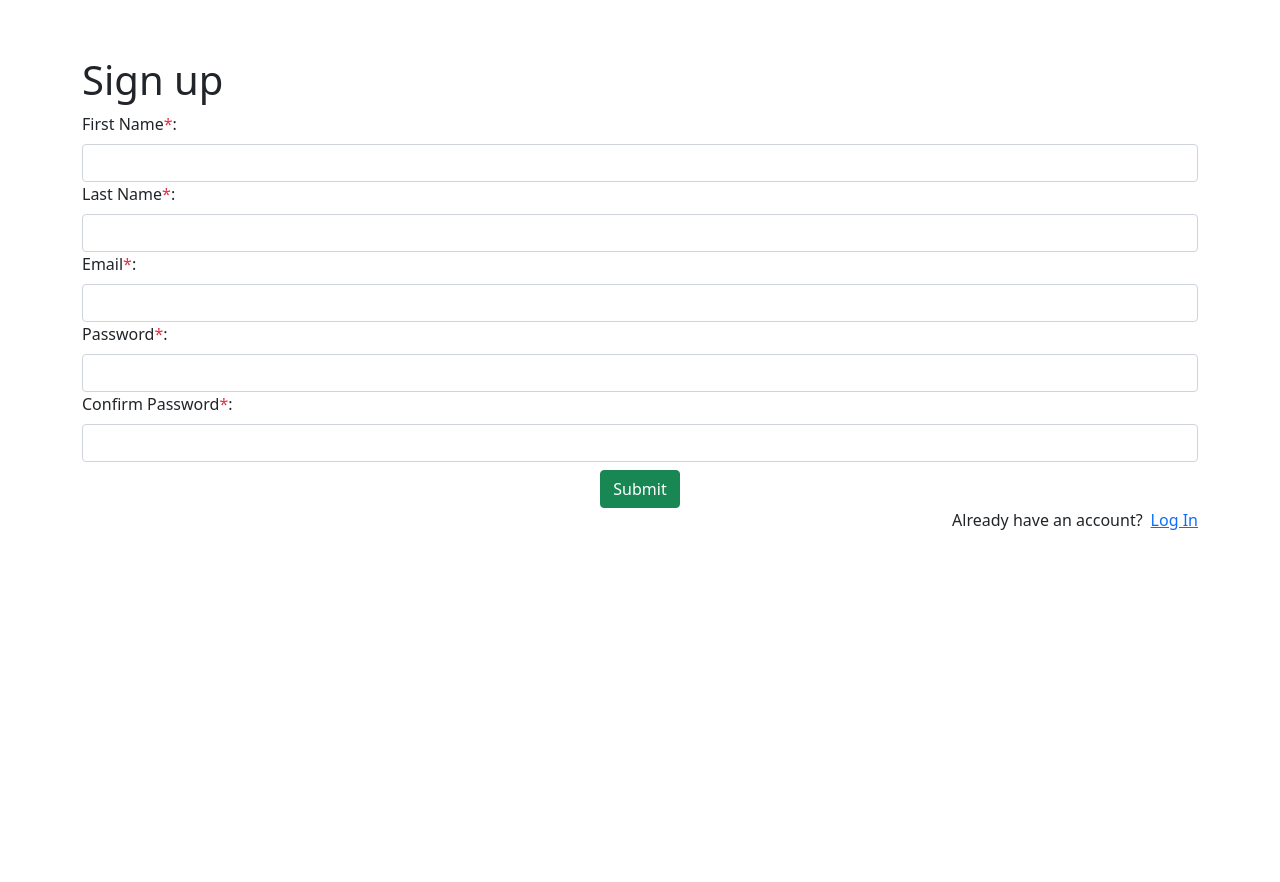
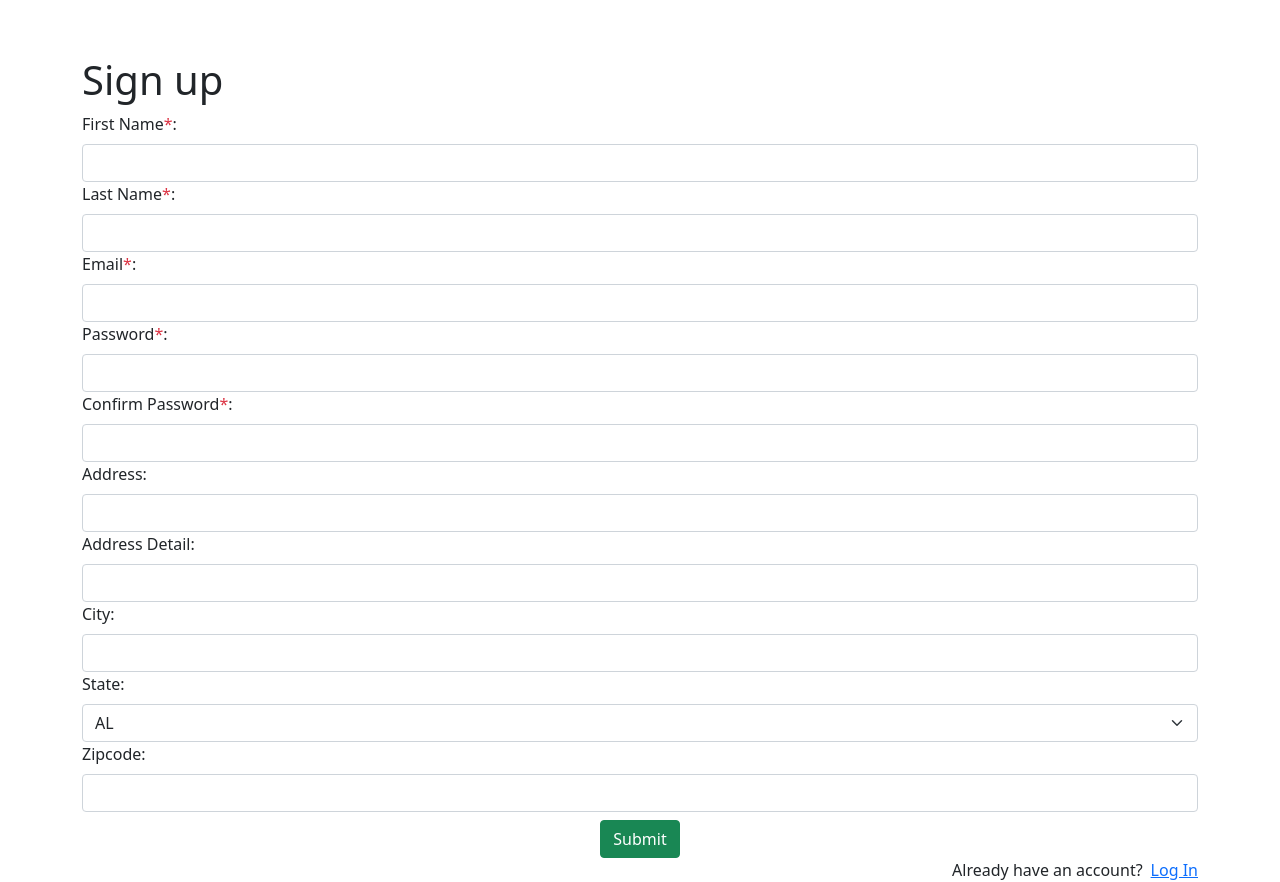
Before and after one commit to raspuna/AllInOneGrocery, a React (Create React App) app in the folder client/: page /signup in a window 1280 px wide. Before the commit the page ends 800 px from the top, so only its background shows below. Built offline with nearby package versions, Linux system fonts and the light colour scheme.

Commit message:
added address fields in register

```diff
--- a/client/src/components/user/Login.js
+++ b/client/src/components/user/Login.js
@@ -38,7 +38,7 @@ function LogIn() {
     <div>
       <Form onSubmit={submitHandler}>
         <FormGroup>
-          <Form.Label>Email:</Form.Label>
+          <Form.Label>Email(ID):</Form.Label>
           <Form.Control
             type="text"
             value={loginInfo.email}
--- a/client/src/components/user/UserForm.js
+++ b/client/src/components/user/UserForm.js
@@ -1,7 +1,58 @@
 import React, { useState } from "react";
 import { Link } from "react-router-dom";
 import { Form, FormGroup, Button } from "react-bootstrap";
-
+const STATES = [
+  "AL",
+  "AK",
+  "AZ",
+  "AR",
+  "CA",
+  "CO",
+  "CT",
+  "DE",
+  "FL",
+  "GA",
+  "HI",
+  "ID",
+  "IL",
+  "IN",
+  "IA",
+  "KS",
+  "KY",
+  "LA",
+  "ME",
+  "MD",
+  "MA",
+  "MI",
+  "MN",
+  "MS",
+  "MO",
+  "MT",
+  "NE",
+  "NV",
+  "NH",
+  "NJ",
+  "NM",
+  "NY",
+  "NC",
+  "ND",
+  "OH",
+  "OK",
+  "OR",
+  "PA",
+  "RI",
+  "SC",
+  "SD",
+  "TN",
+  "TX",
+  "UT",
+  "VT",
+  "VA",
+  "WA",
+  "WV",
+  "WI",
+  "WY",
+];
 function UserForm(props) {
   const [errors, setErrors] = useState({});
   const [user, setUser] = useState({
@@ -15,7 +66,6 @@ function UserForm(props) {
     e.preventDefault();
     props.submitHandler(user, setErrors);
   };
-
   const changeHandler = (e) => {
     setUser({ ...user, [e.target.name]: e.target.value });
     console.log(user);
@@ -105,6 +155,73 @@ function UserForm(props) {
             </Form.Text>
           )}
         </FormGroup>
+        <FormGroup>
+          <Form.Label>Address:</Form.Label>
+          <Form.Control
+            type="text"
+            value={user.address}
+            name="address"
+            onChange={changeHandler}
+          />
+          {errors.address && (
+            <Form.Text className="text-danger">
+              {errors.address.message}
+            </Form.Text>
+          )}
+        </FormGroup>
+        <FormGroup>
+          <Form.Label>Address Detail:</Form.Label>
+          <Form.Control
+            type="text"
+            value={user.addressDetail}
+            name="addressDetail"
+            onChange={changeHandler}
+          />
+          {errors.addressDetail && (
+            <Form.Text className="text-danger">
+              {errors.addressDetail.message}
+            </Form.Text>
+          )}
+        </FormGroup>
+        <FormGroup>
+          <Form.Label>City:</Form.Label>
+          <Form.Control
+            type="text"
+            value={user.city}
+            name="city"
+            onChange={changeHandler}
+          />
+          {errors.city && (
+            <Form.Text className="text-danger">{errors.city.message}</Form.Text>
+          )}
+        </FormGroup>
+        <FormGroup>
+          <Form.Label>State:</Form.Label>
+          <Form.Select name="state" onSelect={changeHandler}>
+            {STATES.map((state) => {
+              return <option value={state}>{state}</option>;
+            })}
+          </Form.Select>
+          {errors.state && (
+            <Form.Text className="text-danger">
+              {errors.state.message}
+            </Form.Text>
+          )}
+        </FormGroup>
+        <FormGroup>
+          <Form.Label>Zipcode:</Form.Label>
+          <Form.Control
+            type="text"
+            value={user.zipcode}
+            name="zipcode"
+            onChange={changeHandler}
+          />
+          {errors.zipcode && (
+            <Form.Text className="text-danger">
+              {errors.zipcode.message}
+            </Form.Text>
+          )}
+        </FormGroup>
         <div className="d-flex mt-2 justify-content-center">
           <Button variant="success" type="submit">
             Submit
```
Also changed, not shown: 1 other file (tests, documents, lock files or other folders).
